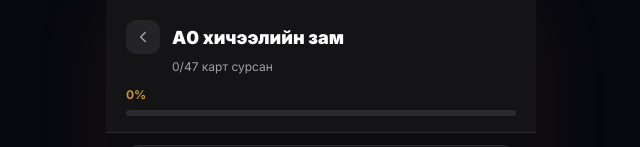
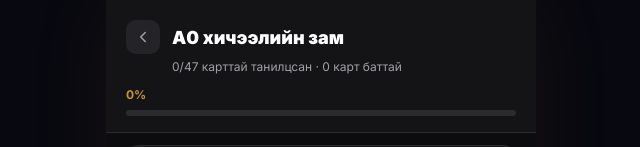
Before and after one commit to enkhbat194/czech-mongolian-app, a React (Vite) app: page / in a window 1280 px wide. Both pictures are taken after a click on the button "Бүгд". Shown: the top 147 px of the page, without its empty margins (319-959 px from the left). Built offline with nearby package versions, Linux system fonts and the light colour scheme.

Commit message:
fix(progress): show introduced cards separately from mastered cards

```diff
--- a/src/pages/LearningPathPage.tsx
+++ b/src/pages/LearningPathPage.tsx
@@ -10,6 +10,7 @@ const pageForLesson: Record<string, string> = { l001: 'a0FirstContact', l002: 'a
 const LearningPathPage: React.FC = () => {
   const { setCurrentLesson, setPage, getLessonProgress, progress } = useAppStore();
   const total = courseLessons.filter((lesson) => lesson.status === 'ready').reduce((sum, lesson) => sum + lesson.wordCount, 0);
+  const introducedWords = progress.introducedWords || progress.learnedWords || [];
 
   const openLesson = (lessonId: string) => {
     setCurrentLesson(lessonId);
@@ -17,19 +18,19 @@ const LearningPathPage: React.FC = () => {
   };
 
   return (
-    <div style={{ background:'#0C0C0E', minHeight:'100vh', fontFamily:'Inter,sans-serif' }}>
-      <div style={{ background:'#141416', padding:'20px 20px 16px', borderBottom:'1px solid #2A2A2F' }}>
-        <div style={{ display:'flex', alignItems:'center', gap:12, marginBottom:4 }}>
-          <button onClick={() => setPage('home')} style={{ width:34, height:34, borderRadius:10, background:'#242428', display:'flex', alignItems:'center', justifyContent:'center', border:'none', cursor:'pointer' }}>
+    <div style={{ background: '#0C0C0E', minHeight: '100vh', fontFamily: 'Inter,sans-serif' }}>
+      <div style={{ background: '#141416', padding: '20px 20px 16px', borderBottom: '1px solid #2A2A2F' }}>
+        <div style={{ display: 'flex', alignItems: 'center', gap: 12, marginBottom: 4 }}>
+          <button onClick={() => setPage('home')} style={{ width: 34, height: 34, borderRadius: 10, background: '#242428', display: 'flex', alignItems: 'center', justifyContent: 'center', border: 'none', cursor: 'pointer' }}>
             <ChevronLeft size={18} color="#A0A0A8" />
           </button>
-          <h1 style={{ fontSize:18, fontWeight:900, color:'#FFF' }}>A0 хичээлийн зам</h1>
+          <h1 style={{ fontSize: 18, fontWeight: 900, color: '#FFF' }}>A0 хичээлийн зам</h1>
         </div>
-        <p style={{ fontSize:12, color:'#A0A0A8', marginBottom:10, paddingLeft:46 }}>{progress.learnedWords.length}/{total} карт сурсан</p>
-        <ProgressBar value={progress.learnedWords.length} max={Math.max(total, 1)} height={6} showPct />
+        <p style={{ fontSize: 12, color: '#A0A0A8', marginBottom: 10, paddingLeft: 46 }}>{introducedWords.length}/{total} карттай танилцсан · {progress.learnedWords.length} карт баттай</p>
+        <ProgressBar value={introducedWords.length} max={Math.max(total, 1)} height={6} showPct />
       </div>
 
-      <div style={{ padding:'12px 16px 16px', display:'flex', flexDirection:'column', gap:10 }}>
+      <div style={{ padding: '12px 16px 16px', display: 'flex', flexDirection: 'column', gap: 10 }}>
         {courseLessons.map((lesson, index) => {
           const progressPercent = getLessonProgress(lesson.id);
           const done = progress.completedLessons.includes(lesson.id);
@@ -39,28 +40,22 @@ const LearningPathPage: React.FC = () => {
 
           return (
             <div key={lesson.id}>
-              {index > 0 && <div style={{ display:'flex', justifyContent:'center', margin:'2px 0' }}><div style={{ width:2, height:12, borderRadius:2, background:done ? '#C8952A' : '#2A2A2F' }} /></div>}
-              <motion.button whileTap={locked ? {} : { scale:.98 }} onClick={() => !locked && openLesson(lesson.id)}
-                style={{ width:'100%', textAlign:'left', cursor:locked ? 'default' : 'pointer', background:done ? 'rgba(200,149,42,.08)' : '#1C1C1F', border:`1.5px solid ${done ? 'rgba(200,149,42,.3)' : '#2A2A2F'}`, borderRadius:18, padding:14, opacity:locked ? .58 : 1, display:'flex', alignItems:'center', gap:12 }}>
-                <div style={{ position:'relative', flexShrink:0 }}>
-                  <div style={{ width:52, height:52, borderRadius:16, background:done ? 'rgba(200,149,42,.15)' : '#242428', display:'flex', alignItems:'center', justifyContent:'center', fontSize:26 }}>{locked ? '🔒' : lesson.icon}</div>
-                  {done && <div style={{ position:'absolute', bottom:-4, right:-4, width:20, height:20, borderRadius:10, background:'#C8952A', display:'flex', alignItems:'center', justifyContent:'center' }}><CheckCircle size={12} color="#000" strokeWidth={3} /></div>}
+              {index > 0 && <div style={{ display: 'flex', justifyContent: 'center', margin: '2px 0' }}><div style={{ width: 2, height: 12, borderRadius: 2, background: done ? '#C8952A' : '#2A2A2F' }} /></div>}
+              <motion.button whileTap={locked ? {} : { scale: 0.98 }} onClick={() => !locked && openLesson(lesson.id)} style={{ width: '100%', textAlign: 'left', cursor: locked ? 'default' : 'pointer', background: done ? 'rgba(200,149,42,.08)' : '#1C1C1F', border: `1.5px solid ${done ? 'rgba(200,149,42,.3)' : '#2A2A2F'}`, borderRadius: 18, padding: 14, opacity: locked ? 0.58 : 1, display: 'flex', alignItems: 'center', gap: 12 }}>
+                <div style={{ position: 'relative', flexShrink: 0 }}>
+                  <div style={{ width: 52, height: 52, borderRadius: 16, background: done ? 'rgba(200,149,42,.15)' : '#242428', display: 'flex', alignItems: 'center', justifyContent: 'center', fontSize: 26 }}>{locked ? '🔒' : lesson.icon}</div>
+                  {done && <div style={{ position: 'absolute', bottom: -4, right: -4, width: 20, height: 20, borderRadius: 10, background: '#C8952A', display: 'flex', alignItems: 'center', justifyContent: 'center' }}><CheckCircle size={12} color="#000" strokeWidth={3} /></div>}
                 </div>
-                <div style={{ flex:1, minWidth:0 }}>
-                  <div style={{ display:'flex', justifyContent:'space-between', gap:8, marginBottom:4 }}>
-                    <div>
-                      <span style={{ fontSize:11, color:'#606068' }}>{lesson.order}-р хичээл</span>
-                      <p style={{ fontSize:14, fontWeight:700, color:'#FFF', margin:0 }}>{lesson.titleMn}</p>
-                    </div>
-                    {done ? <span style={{ fontSize:11, fontWeight:700, color:'#C8952A', background:'rgba(200,149,42,.15)', padding:'3px 8px', borderRadius:99, height:'fit-content' }}>✓ Дууссан</span> : ready ? <span style={{ fontSize:13, fontWeight:700, color:'#C8952A' }}>{progressPercent}%</span> : <span style={{ fontSize:11, color:'#888', whiteSpace:'nowrap' }}>Төлөвлөгдсөн</span>}
+                <div style={{ flex: 1, minWidth: 0 }}>
+                  <div style={{ display: 'flex', justifyContent: 'space-between', gap: 8, marginBottom: 4 }}>
+                    <div><span style={{ fontSize: 11, color: '#606068' }}>{lesson.order}-р хичээл</span><p style={{ fontSize: 14, fontWeight: 700, color: '#FFF', margin: 0 }}>{lesson.titleMn}</p></div>
+                    {done ? <span style={{ fontSize: 11, fontWeight: 700, color: '#C8952A', background: 'rgba(200,149,42,.15)', padding: '3px 8px', borderRadius: 99, height: 'fit-content' }}>✓ Дууссан</span> : ready ? <span style={{ fontSize: 13, fontWeight: 700, color: '#C8952A' }}>{progressPercent}%</span> : <span style={{ fontSize: 11, color: '#888', whiteSpace: 'nowrap' }}>Төлөвлөгдсөн</span>}
                   </div>
-                  <p style={{ fontSize:11, color:'#A0A0A8', margin:'0 0 7px', lineHeight:1.35 }}>{lesson.description}</p>
+                  <p style={{ fontSize: 11, color: '#A0A0A8', margin: '0 0 7px', lineHeight: 1.35 }}>{lesson.description}</p>
                   {ready && <ProgressBar value={progressPercent} height={5} />}
-                  <div style={{ display:'flex', gap:12, marginTop:7 }}>
-                    {ready ? <><span style={{ fontSize:11, color:'#606068' }}>📖 {lesson.wordCount} карт</span><span style={{ fontSize:11, color:'#606068' }}>⏱ {lesson.estimatedMinutes} мин</span></> : <span style={{ fontSize:11, color:'#606068' }}>Аппын өгөгдөлд хараахан ороогүй</span>}
-                  </div>
+                  <div style={{ display: 'flex', gap: 12, marginTop: 7 }}>{ready ? <><span style={{ fontSize: 11, color: '#606068' }}>📖 {lesson.wordCount} карт</span><span style={{ fontSize: 11, color: '#606068' }}>⏱ {lesson.estimatedMinutes} мин</span></> : <span style={{ fontSize: 11, color: '#606068' }}>Аппын өгөгдөлд хараахан ороогүй</span>}</div>
                 </div>
-                {!locked && <ChevronRight size={16} color="#606068" style={{ flexShrink:0 }} />}
+                {!locked && <ChevronRight size={16} color="#606068" style={{ flexShrink: 0 }} />}
               </motion.button>
             </div>
           );
```
